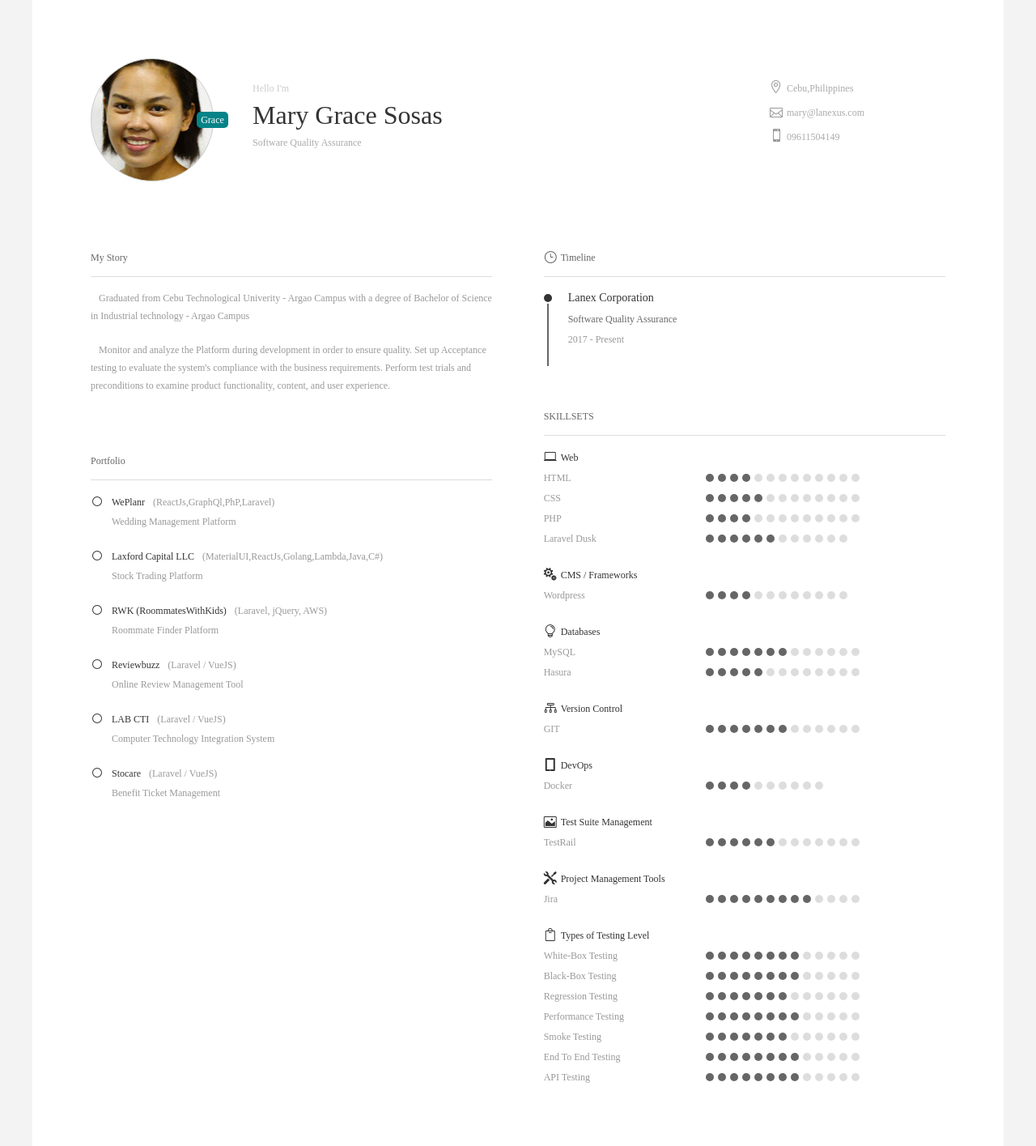
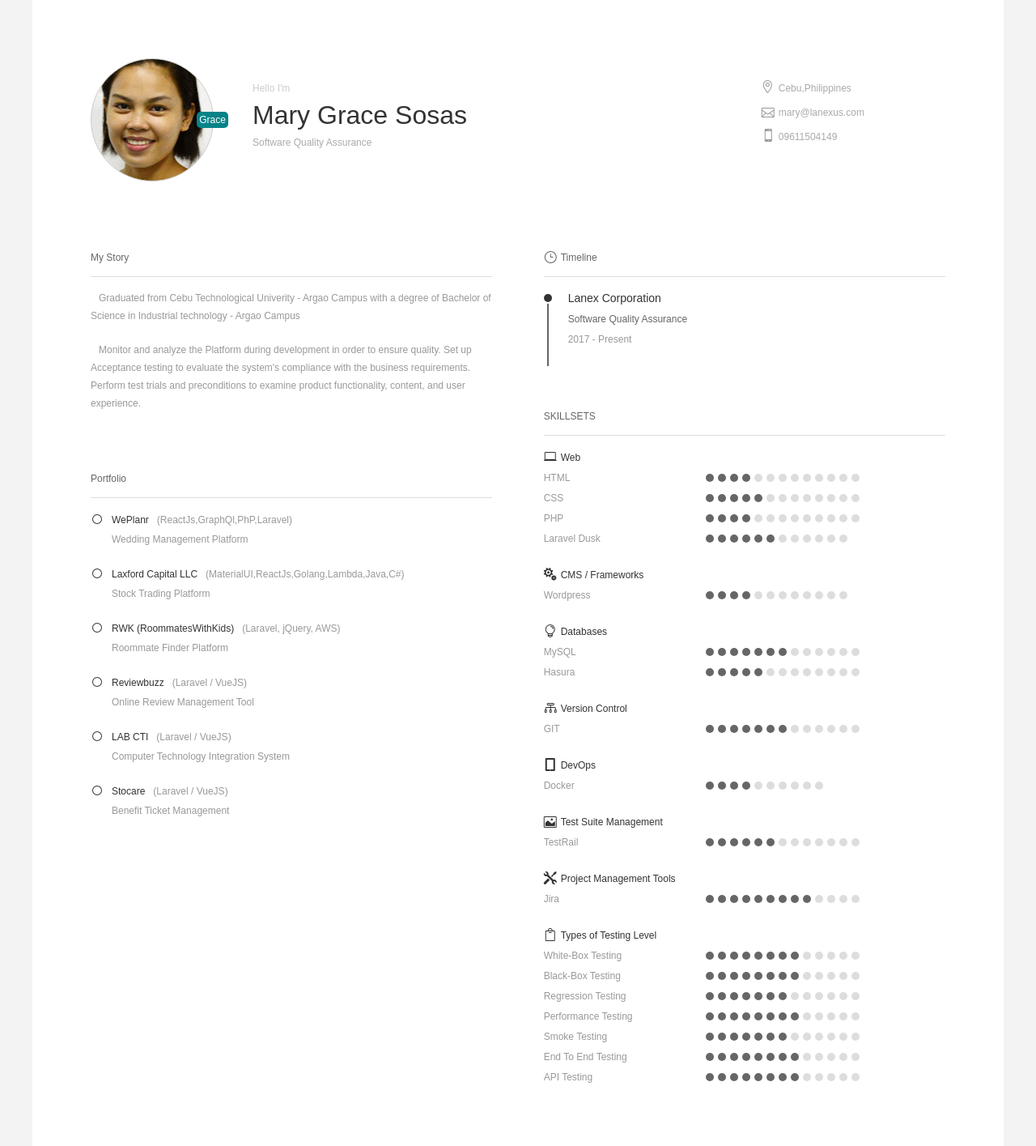
Before and after one commit to GraceSosas/gracesosas, a PHP site: page / in a window 1280 px wide. Shown: the whole page at 81% size. Run offline with PHP 8.4, Linux system fonts and the light colour scheme.

Commit message:
Update: fonts"

```diff
--- a/css/style.css
+++ b/css/style.css
@@ -12,11 +12,11 @@ i {font-style: normal;}
 
 
 /* begin */
-body { font-family:'微软雅黑','Microsoft Yahei','Arail'; font-size: 12px; color: #666; background-color: #f3f3f3; }
+body { font-family: Arial, Helvetica, sans-serif; font-size: 12px; color: #666; background-color: #f3f3f3; }
 a,a:hover,a:active { -webkit-tap-highlight-color:rgba(0,0,0,0); text-decoration: none;color: #068388; }
 html, body { *overflow-x:hidden; -webkit-overflow-scrolling:touch; }
 body.of { overflow: hidden; }
-input,button,textarea,select { font-family:'微软雅黑','Microsoft Yahei','Arail'; outline: none; }
+input,button,textarea,select { font-family:Arial, Helvetica, sans-serif; outline: none; }
 input,button { -webkit-appearance:none; }
 
 input:-moz-placeholder { color: rgba(255,255,255,0.5); }
```
